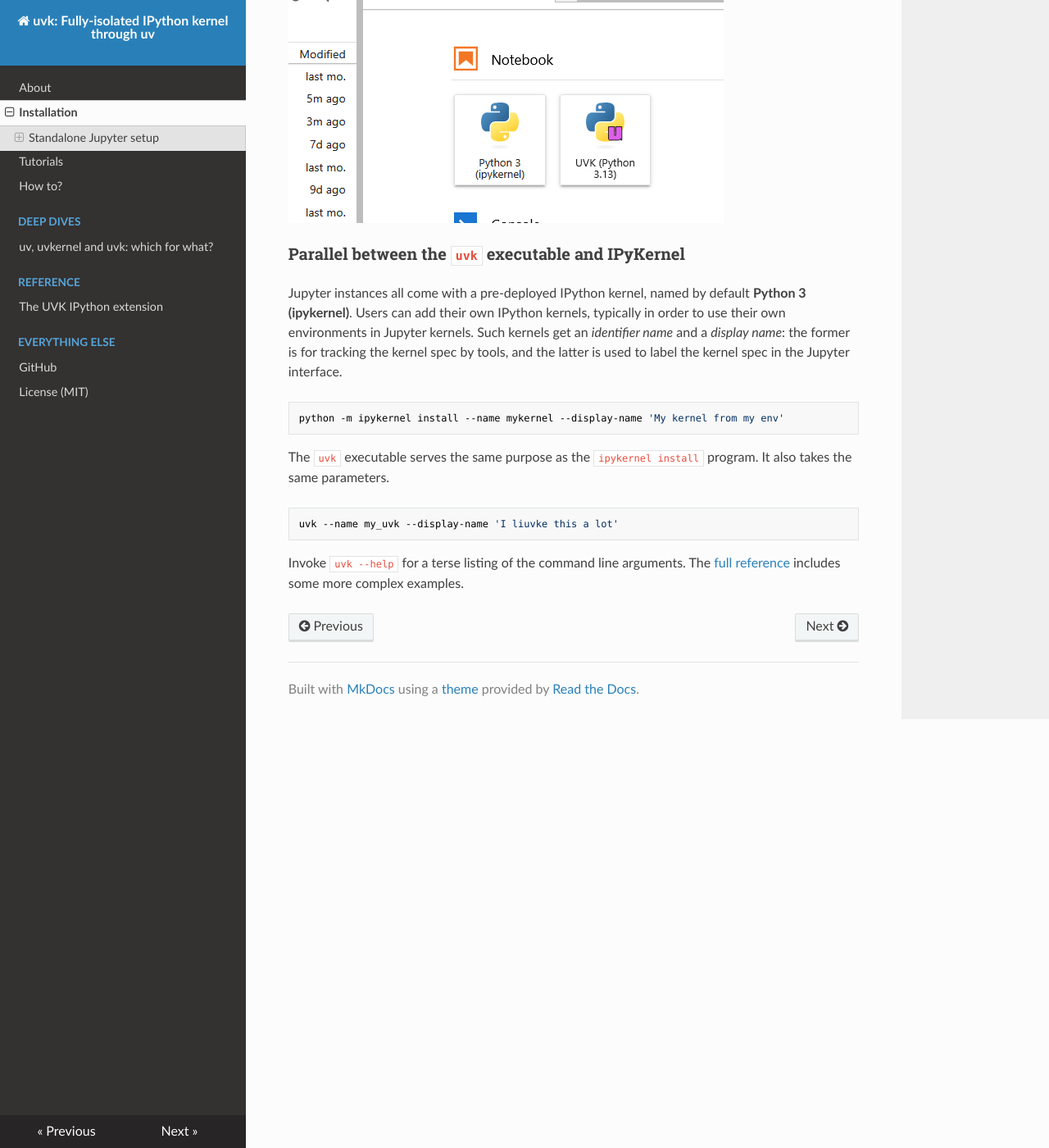
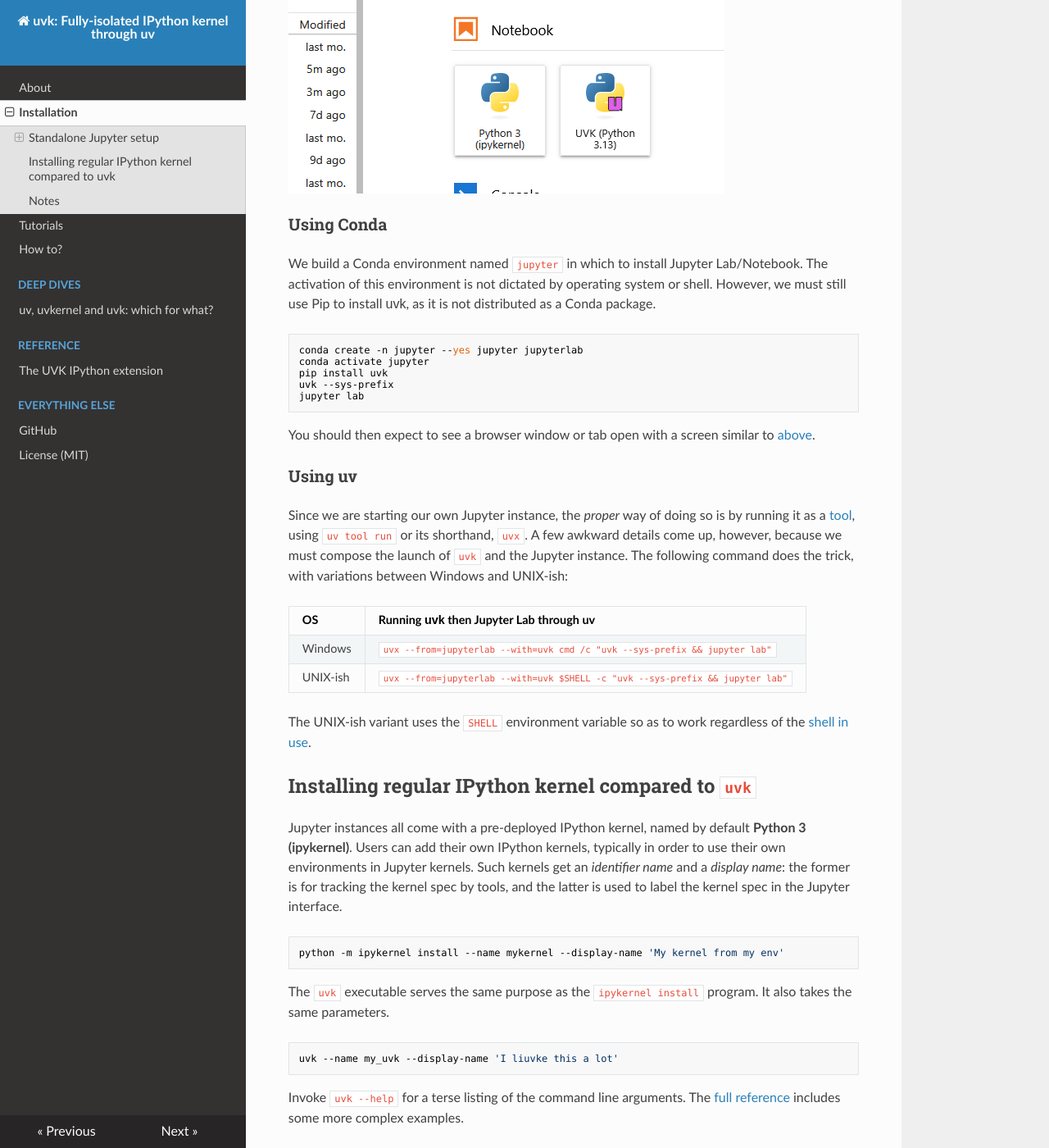
Before and after one commit to hamelin/uvk, an MkDocs documentation site: the page built from docs/install.md, in a window 1280 px wide and 1400 px high, scrolled down 1209 px. Shown: the whole window at 82% size. Built offline with MkDocs 1.6.1, drawn with Linux system fonts in a browser that asks for light colours; nearby versions of some CDN libraries; some of the changed text lies outside the part shown.

Commit message:
Finish install as standalone Jupyter

````diff
--- a/docs/install.md
+++ b/docs/install.md
@@ -54,9 +54,44 @@
 and one should see the <span class="uvk">uvk</span> kernel icon to start authoring a notebook
 against it.
 
+<a id="screenshot-jupyterlab"></a>
 ![Screenshot of Jupyter Lab with uvk kernel](images/screenshot-jupyterlab-uvk.png)
 
-### Parallel between the `uvk` executable and IPyKernel
+### Using Conda
+
+We build a Conda environment named `jupyter` in which to install Jupyter Lab/Notebook.
+The activation of this environment is not dictated by operating system or shell.
+However, we must still use Pip to install <span class="uvk">uvk</span>,
+as it is not distributed as a Conda package.
+
+```sh
+conda create -n jupyter --yes jupyter jupyterlab
+conda activate jupyter
+pip install uvk
+uvk --sys-prefix
+jupyter lab
+```
+
+You should then expect to see a browser window or tab open with a screen similar to [above](#screenshot-jupyterlab).
+
+### Using uv
+
+Since we are starting our own Jupyter instance,
+the _proper_ way of doing so is by running it as a [tool](https://docs.astral.sh/uv/concepts/tools/),
+using `uv tool run` or its shorthand, `uvx`.
+A few awkward details come up, however,
+because we must compose the launch of `uvk` and the Jupyter instance.
+The following command does the trick,
+with variations between Windows and UNIX-ish:
+
+| OS        | Running <span class="uvk">uvk</span> then Jupyter Lab through uv               |
+|:----------|:-------------------------------------------------------------------------------|
+| Windows   | `uvx --from=jupyterlab --with=uvk cmd /c "uvk --sys-prefix && jupyter lab"`    |
+| UNIX-ish  | `uvx --from=jupyterlab --with=uvk $SHELL -c "uvk --sys-prefix && jupyter lab"` |
+
+The UNIX-ish variant uses the `SHELL` environment variable so as to work regardless of the [shell in use](#shellinuse).
+
+## Installing regular IPython kernel compared to `uvk`
 
 Jupyter instances all come with a pre-deployed IPython kernel,
 named by default **Python 3 (ipykernel)**.
@@ -79,3 +114,8 @@
 
 Invoke `uvk --help` for a terse listing of the command line arguments.
 The [full reference](reference/uvk_cli.md) includes some more complex examples.
+
+## Notes
+
+- <a id="unixish"></a>The term UNIX-ish designates here any operating systems whose user experience descends directly from the UNIX system. These include all the *BSD variants and MacOS, as well as GNU/Linux distributions.
+- <a id="shellinuse"></a>The `SHELL` in use is defined for every reasonable interactive shell. If you use a shell where it is not defined, you definitely know how to fix this instruction by yourself.
````
Also changed, not shown: other parts of docs/install.md (+1 -1 lines).
